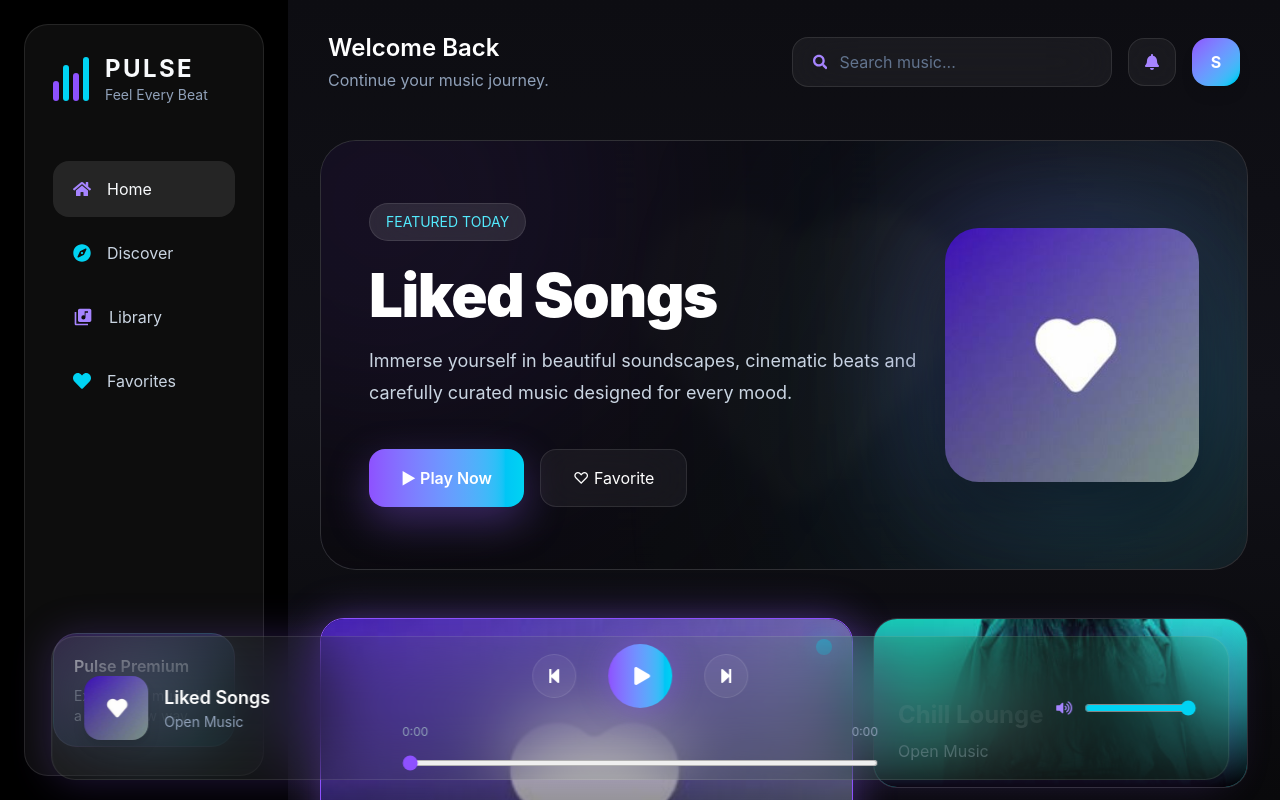
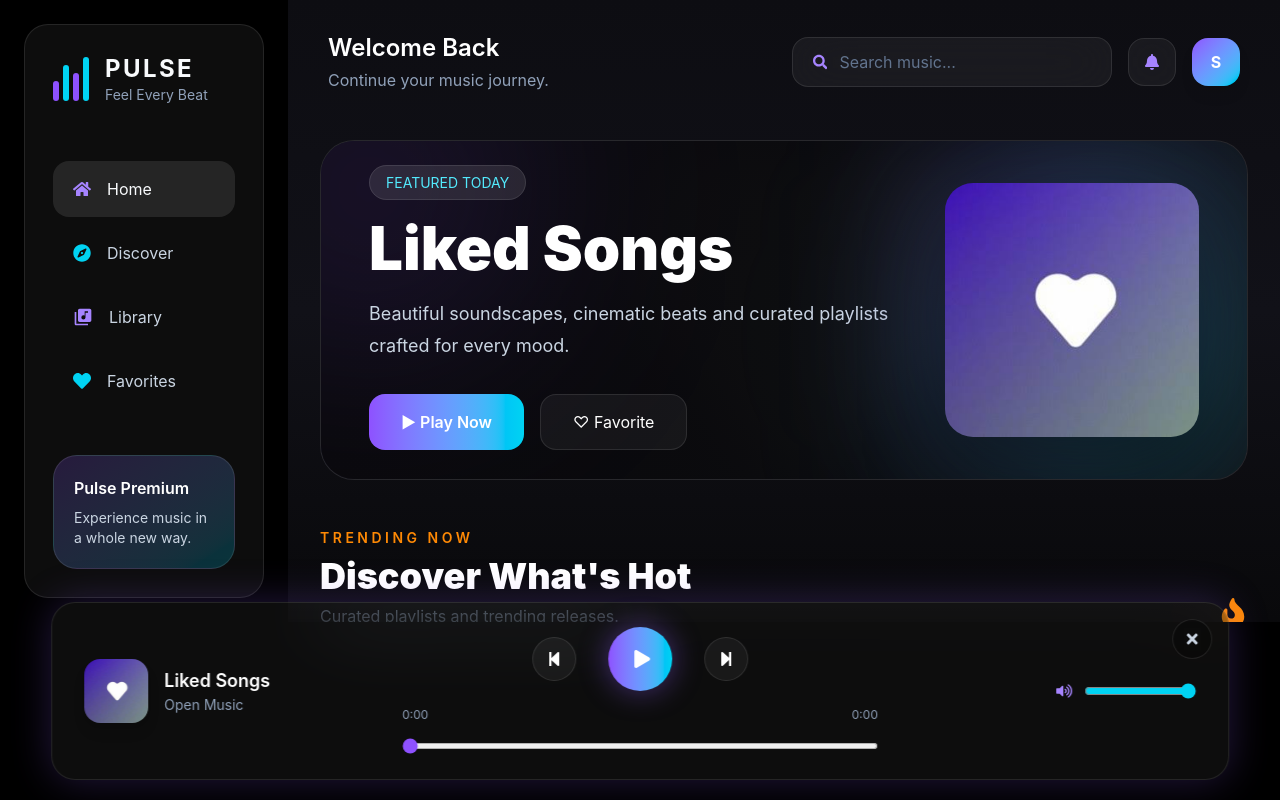
Before and after one commit to shebeebk10-hue/spotify-clone, a React (Vite) app: page / in a window 1280 px wide. Both pictures are taken after a click on the button "▶ Play Now". Built offline with nearby package versions, Linux system fonts and the light colour scheme.

Commit message:
Added dismissible music player with close button

```diff
--- a/src/App.jsx
+++ b/src/App.jsx
@@ -9,13 +9,16 @@ import RecentlyPlayed from "./components/RecentlyPlayed";
 import Player from "./components/Player/Player";
 
 function App() {
-  const [currentSongIndex, setCurrentSongIndex] = useState(0);
-
+  const [currentSongIndex, setCurrentSongIndex] = useState(null);
   const [searchTerm, setSearchTerm] = useState("");
 
-  const currentSong = songs[currentSongIndex];
+  const currentSong =
+    currentSongIndex !== null
+      ? songs[currentSongIndex]
+      : null;
 
-  const filteredSongs = songs.filter((song) =>
+  const filteredSongs = songs.filter(
+    (song) =>
       song.title.toLowerCase().includes(searchTerm.toLowerCase()) ||
       song.artist.toLowerCase().includes(searchTerm.toLowerCase())
   );
@@ -24,6 +27,7 @@ function App() {
     <div className="bg-black h-screen flex flex-col">
 
       {/* Main Content */}
+
       <div className="flex flex-1 overflow-hidden">
 
         <Sidebar />
@@ -43,8 +47,9 @@ function App() {
             searchTerm={searchTerm}
             setSearchTerm={setSearchTerm}
           />
+
           <Hero
-            currentSong={currentSong}
+            currentSong={currentSong || songs[0]}
             setCurrentSongIndex={setCurrentSongIndex}
           />
 
@@ -59,17 +64,20 @@ function App() {
             setCurrentSongIndex={setCurrentSongIndex}
             currentSongIndex={currentSongIndex}
           />
-
         </main>
 
       </div>
 
-      {/* Bottom Player */}
+      {/* Music Player */}
+
+      {currentSongIndex !== null && (
         <Player
           currentSong={currentSong}
           currentSongIndex={currentSongIndex}
           setCurrentSongIndex={setCurrentSongIndex}
+          onClose={() => setCurrentSongIndex(null)}
         />
+      )}
 
     </div>
   );
--- a/src/components/AlbumGrid.jsx
+++ b/src/components/AlbumGrid.jsx
@@ -1,58 +1,91 @@
+import { FaPlay, FaFire, FaHeadphones } from "react-icons/fa";
+
 function AlbumGrid({
   songs,
   setCurrentSongIndex,
   currentSongIndex,
 }) {
-  const layouts = [
-    "col-span-7 row-span-2",
-    "col-span-5 row-span-1",
-    "col-span-4 row-span-1",
-    "col-span-8 row-span-1",
-    "col-span-6 row-span-1",
-    "col-span-6 row-span-1",
-  ];
+  return (
+    <section className="px-8 mt-12">
 
-  return (
-    <div className="px-8 mt-8 grid grid-cols-12 auto-rows-[170px] gap-5">
+      {/* Header */}
+
+      <div className="flex items-end justify-between mb-8">
+
+        <div>
+
+          <p className="text-orange-400 uppercase tracking-[0.25em] text-sm font-semibold">
+            Trending Now
+          </p>
+
+          <h2 className="text-4xl font-black text-white mt-2">
+            Discover What's Hot
+          </h2>
+
+          <p className="text-slate-400 mt-2">
+            Curated playlists and trending releases.
+          </p>
+
+        </div>
+
+        <FaFire className="text-3xl text-orange-400" />
+
+      </div>
 
       {songs.length === 0 ? (
-        <div className="col-span-12 text-center py-20">
-          <h2 className="text-white text-2xl font-semibold">
+
+        <div className="text-center py-20">
+
+          <FaHeadphones className="mx-auto text-5xl text-slate-600 mb-5" />
+
+          <h2 className="text-2xl font-bold text-white">
             No songs found
           </h2>
 
           <p className="text-slate-400 mt-3">
-            Try searching for another title or artist.
+            Try searching another song.
           </p>
+
         </div>
+
       ) : (
-        songs.map((song, index) => {
-          const layout = layouts[index % layouts.length];
+
+        <div className="grid grid-cols-12 gap-6 auto-rows-[240px]">
+
+          {songs.map((song, index) => {
+
+            const large = index % 4 === 0 || index % 4 === 3;
 
             return (
+
               <div
                 key={song.id}
                 onClick={() => setCurrentSongIndex(song.id - 1)}
                 className={`
-                ${layout}
-                group
                   relative
                   overflow-hidden
-                rounded-3xl
+                  rounded-[32px]
                   cursor-pointer
+                  group
                   transition-all
                   duration-500
-                hover:-translate-y-2
-                hover:scale-[1.02]
+
+                  ${
+                    large
+                      ? "col-span-8"
+                      : "col-span-4"
+                  }
 
                   ${
                     currentSongIndex === song.id - 1
-                    ? "border border-violet-500 bg-violet-500/10 shadow-[0_0_40px_rgba(139,92,246,0.4)]"
-                    : "border border-white/10 bg-white/5 hover:border-cyan-400/40"
+                      ? "ring-2 ring-violet-500 shadow-[0_0_35px_rgba(139,92,246,.45)]"
+                      : "border border-white/10 hover:border-cyan-400/40 hover:-translate-y-1"
                   }
                 `}
               >
-              {/* Background Image */}
+
+                {/* Background */}
+
                 <img
                   src={song.image}
                   alt={song.title}
@@ -68,68 +101,165 @@ function AlbumGrid({
                   "
                 />
 
-              {/* Gradient Overlay */}
+                {/* Overlay */}
+
                 <div
                   className="
                     absolute
                     inset-0
-                  bg-gradient-to-t
+                    bg-gradient-to-br
                     from-black
-                  via-black/40
-                  to-transparent
+                    via-black/60
+                    to-black/20
                   "
                 />
 
-              {/* Glow Overlay */}
-              <div
+                {/* Content */}
+
+                {large ? (
+
+                  <div className="relative h-full flex items-center justify-between px-8">
+
+                    {/* Left */}
+
+                    <div className="max-w-md">
+
+                      <span
                         className="
-                  absolute
-                  inset-0
-                  opacity-0
-                  group-hover:opacity-100
-                  transition-opacity
-                  duration-500
-                  bg-gradient-to-br
-                  from-violet-500/10
-                  to-cyan-400/10
+                          px-4
+                          py-2
+                          rounded-full
+                          bg-white/10
+                          text-sm
+                          backdrop-blur
+                        "
+                      >
+                        Editor's Choice
+                      </span>
+
+                      <h2 className="text-5xl font-black text-white mt-6">
+                        {song.title}
+                      </h2>
+
+                      <p className="text-slate-300 mt-3">
+                        {song.artist}
+                      </p>
+
+                      <button
+                        className="
+                          mt-8
+                          w-14
+                          h-14
+                          rounded-full
+                          bg-gradient-to-r
+                          from-violet-500
+                          to-cyan-400
+                          flex
+                          items-center
+                          justify-center
+                          text-white
+                          transition
+                          duration-300
+                          group-hover:scale-110
+                        "
+                      >
+                        <FaPlay className="ml-1" />
+                      </button>
+
+                    </div>
+
+                    {/* Album Cover */}
+
+                    <img
+                      src={song.image}
+                      alt={song.title}
+                      className="
+                        w-52
+                        h-52
+                        object-cover
+                        rounded-[28px]
+                        shadow-2xl
+                        transition-all
+                        duration-700
+                        group-hover:rotate-3
+                        group-hover:scale-105
                       "
                     />
 
-              {/* Song Details */}
-              <div className="absolute bottom-0 left-0 p-6">
+                  </div>
 
-                <h2 className="text-white text-2xl font-bold drop-shadow-lg">
+                ) : (
+
+                  <div className="relative h-full flex flex-col justify-end p-6">
+
+                    <h3 className="text-2xl font-bold text-white">
                       {song.title}
-                </h2>
+                    </h3>
 
                     <p className="text-slate-300 mt-2">
                       {song.artist}
                     </p>
 
+                    <button
+                      className="
+                        absolute
+                        top-5
+                        right-5
+                        w-12
+                        h-12
+                        rounded-full
+                        bg-gradient-to-r
+                        from-violet-500
+                        to-cyan-400
+                        flex
+                        items-center
+                        justify-center
+                        text-white
+                        opacity-0
+                        group-hover:opacity-100
+                        transition-all
+                        duration-300
+                      "
+                    >
+                      <FaPlay className="ml-1" />
+                    </button>
+
                   </div>
 
-              {/* Playing Indicator */}
+                )}
+
                 {currentSongIndex === song.id - 1 && (
+
                   <div
                     className="
                       absolute
                       top-5
-                    right-5
-                    w-4
-                    h-4
+                      left-5
+                      px-4
+                      py-2
                       rounded-full
-                    bg-cyan-400
-                    shadow-[0_0_20px_rgba(34,211,238,0.8)]
+                      bg-cyan-500/20
+                      text-cyan-300
+                      text-sm
                       animate-pulse
                     "
-                />
-              )}
+                  >
+                    ● Playing
                   </div>
-          );
-        })
+
                 )}
 
               </div>
+
+            );
+
+          })}
+
+        </div>
+
+      )}
+
+    </section>
   );
 }
 
--- a/src/components/Hero.jsx
+++ b/src/components/Hero.jsx
@@ -1,25 +1,25 @@
 function Hero({ currentSong, setCurrentSongIndex }) {
   return (
-    <section className="px-8 mt-6 mb-12">
+    <section className="px-8 mt-6">
 
       <div
         className="
           relative
           overflow-hidden
-          rounded-[36px]
+          rounded-[34px]
+          min-h-[340px]
           border
           border-white/10
-          bg-white/5
-          backdrop-blur-2xl
-          min-h-[430px]
+          bg-[#101015]
           flex
           items-center
           justify-between
           px-12
-          py-12
         "
       >
-        {/* Background Image */}
+
+        {/* Background */}
+
         <img
           src={currentSong.image}
           alt={currentSong.title}
@@ -29,115 +29,63 @@ function Hero({ currentSong, setCurrentSongIndex }) {
             w-full
             h-full
             object-cover
-            opacity-20
-            blur-sm
-            scale-110
+            opacity-15
+            blur-xl
+            scale-125
           "
         />
 
-        {/* Dark Overlay */}
-        <div
-          className="
-            absolute
-            inset-0
-            bg-gradient-to-r
-            from-[#09090B]
-            via-[#09090bdd]
-            to-[#09090B99]
-          "
-        />
+        <div className="absolute inset-0 bg-gradient-to-r from-[#09090B] via-[#09090be6] to-[#09090b99]" />
 
         {/* Glow */}
-        <div
-          className="
-            absolute
-            -left-32
-            -top-32
-            w-96
-            h-96
-            rounded-full
-            bg-violet-500/20
-            blur-[140px]
-          "
-        />
 
-        <div
-          className="
-            absolute
-            right-0
-            bottom-0
-            w-80
-            h-80
-            rounded-full
-            bg-cyan-400/20
-            blur-[140px]
-          "
-        />
+        <div className="absolute -left-24 -top-24 w-72 h-72 bg-violet-500/20 rounded-full blur-[120px]" />
 
-        {/* Left Side */}
+        <div className="absolute right-0 bottom-0 w-72 h-72 bg-cyan-400/15 rounded-full blur-[120px]" />
+
+        {/* LEFT */}
+
         <div className="relative z-10 max-w-xl">
 
           <span
             className="
-              inline-flex
-              items-center
-              gap-2
               px-4
               py-2
               rounded-full
+              text-sm
               bg-white/10
               border
               border-white/10
               text-cyan-300
-              text-sm
-              backdrop-blur-xl
             "
           >
             FEATURED TODAY
           </span>
 
-          <h1
-            className="
-              mt-6
-              text-6xl
-              font-black
-              tracking-tight
-              text-white
-            "
-          >
+          <h1 className="text-6xl font-black text-white mt-6 leading-none">
             {currentSong.title}
           </h1>
 
-          <p
-            className="
-              mt-5
-              text-lg
-              leading-8
-              text-slate-300
-            "
-          >
-            Immerse yourself in beautiful soundscapes,
-            cinematic beats and carefully curated music
-            designed for every mood.
+          <p className="mt-5 text-slate-300 leading-8 text-lg">
+            Beautiful soundscapes, cinematic beats and
+            curated playlists crafted for every mood.
           </p>
 
-          <div className="flex gap-4 mt-10">
+          <div className="flex gap-4 mt-8">
 
             <button
               onClick={() => setCurrentSongIndex(currentSong.id - 1)}
               className="
                 px-8
-                py-4
+                h-14
                 rounded-2xl
                 bg-gradient-to-r
                 from-violet-500
                 to-cyan-400
+                text-white
                 font-semibold
-                text-white
                 hover:scale-105
-                transition-all
-                duration-300
-                shadow-[0_15px_40px_rgba(139,92,246,0.35)]
+                transition
               "
             >
               ▶ Play Now
@@ -146,16 +94,14 @@ function Hero({ currentSong, setCurrentSongIndex }) {
             <button
               className="
                 px-8
-                py-4
+                h-14
                 rounded-2xl
-                bg-white/5
                 border
                 border-white/10
-                backdrop-blur-xl
+                bg-white/5
+                hover:bg-white/10
                 text-white
-                hover:bg-white/10
-                transition-all
-                duration-300
+                transition
               "
             >
               ♡ Favorite
@@ -165,10 +111,10 @@ function Hero({ currentSong, setCurrentSongIndex }) {
 
         </div>
 
-        {/* Right Side */}
+        {/* RIGHT */}
+
         <div className="relative z-10">
 
-          {/* Glow Behind Cover */}
           <div
             className="
               absolute
@@ -187,13 +133,13 @@ function Hero({ currentSong, setCurrentSongIndex }) {
             alt={currentSong.title}
             className="
               relative
-              w-[320px]
-              rounded-[34px]
-              shadow-[0_30px_70px_rgba(0,0,0,0.45)]
+              w-[260px]
+              rounded-[28px]
+              shadow-[0_30px_80px_rgba(0,0,0,.45)]
               transition-all
               duration-700
+              hover:rotate-2
               hover:scale-105
-              hover:rotate-2
             "
           />
 
--- a/src/components/Player/Player.jsx
+++ b/src/components/Player/Player.jsx
@@ -6,10 +6,13 @@ import Controls from "./Controls";
 import Timeline from "./Timeline";
 import Volume from "./Volume";
 
+import { FaTimes } from "react-icons/fa";
+
 function Player({
   currentSong,
   currentSongIndex,
   setCurrentSongIndex,
+  onClose,
 }) {
   const audioRef = useRef(null);
 
@@ -18,9 +21,7 @@ function Player({
   const [duration, setDuration] = useState(0);
   const [volume, setVolume] = useState(100);
 
-  // -----------------------------
   // Previous Song
-  // -----------------------------
 
   const playPrevious = () => {
     setCurrentSongIndex((prev) =>
@@ -28,9 +29,7 @@ function Player({
     );
   };
 
-  // -----------------------------
   // Next Song
-  // -----------------------------
 
   const playNext = () => {
     setCurrentSongIndex((prev) =>
@@ -38,17 +37,13 @@ function Player({
     );
   };
 
-  // -----------------------------
   // Play / Pause
-  // -----------------------------
 
   const togglePlay = () => {
     setIsPlaying((prev) => !prev);
   };
 
-  // -----------------------------
   // Load Song
-  // -----------------------------
 
   useEffect(() => {
     if (!audioRef.current) return;
@@ -88,9 +83,7 @@ function Player({
     };
   }, [currentSong]);
 
-  // -----------------------------
   // React to Play / Pause
-  // -----------------------------
 
   useEffect(() => {
     if (!audioRef.current) return;
@@ -102,9 +95,7 @@ function Player({
     }
   }, [isPlaying]);
 
-  // -----------------------------
   // Volume
-  // -----------------------------
 
   useEffect(() => {
     if (!audioRef.current) return;
@@ -137,16 +128,51 @@ function Player({
           items-center
           justify-between
           px-8
+          py-6
           z-50
+          relative
         "
       >
+        {/* Close Button */}
+
+        <button
+          onClick={() => {
+            audioRef.current.pause();
+            setIsPlaying(false);
+            onClose();
+          }}
+          className="
+            absolute
+            top-4
+            right-4
+            w-10
+            h-10
+            rounded-full
+            bg-black/40
+            backdrop-blur-xl
+            border
+            border-white/10
+            flex
+            items-center
+            justify-center
+            text-slate-300
+            hover:bg-red-500
+            hover:text-white
+            hover:rotate-90
+            transition-all
+            duration-300
+          "
+        >
+          <FaTimes />
+        </button>
+
         {/* Left */}
+
         <SongInfo currentSong={currentSong} />
 
         {/* Center */}
 
         <div className="flex-1 px-10">
-
           <Controls
             isPlaying={isPlaying}
             togglePlay={togglePlay}
@@ -160,7 +186,6 @@ function Player({
             duration={duration}
             setCurrentTime={setCurrentTime}
           />
-
         </div>
 
         {/* Right */}
@@ -169,7 +194,6 @@ function Player({
           volume={volume}
           setVolume={setVolume}
         />
-
       </div>
     </>
   );
```
Also changed, not shown: src/components/RecentlyPlayed.jsx (+79 -41 lines). Lines whose indentation alone changed are shown as unchanged.
